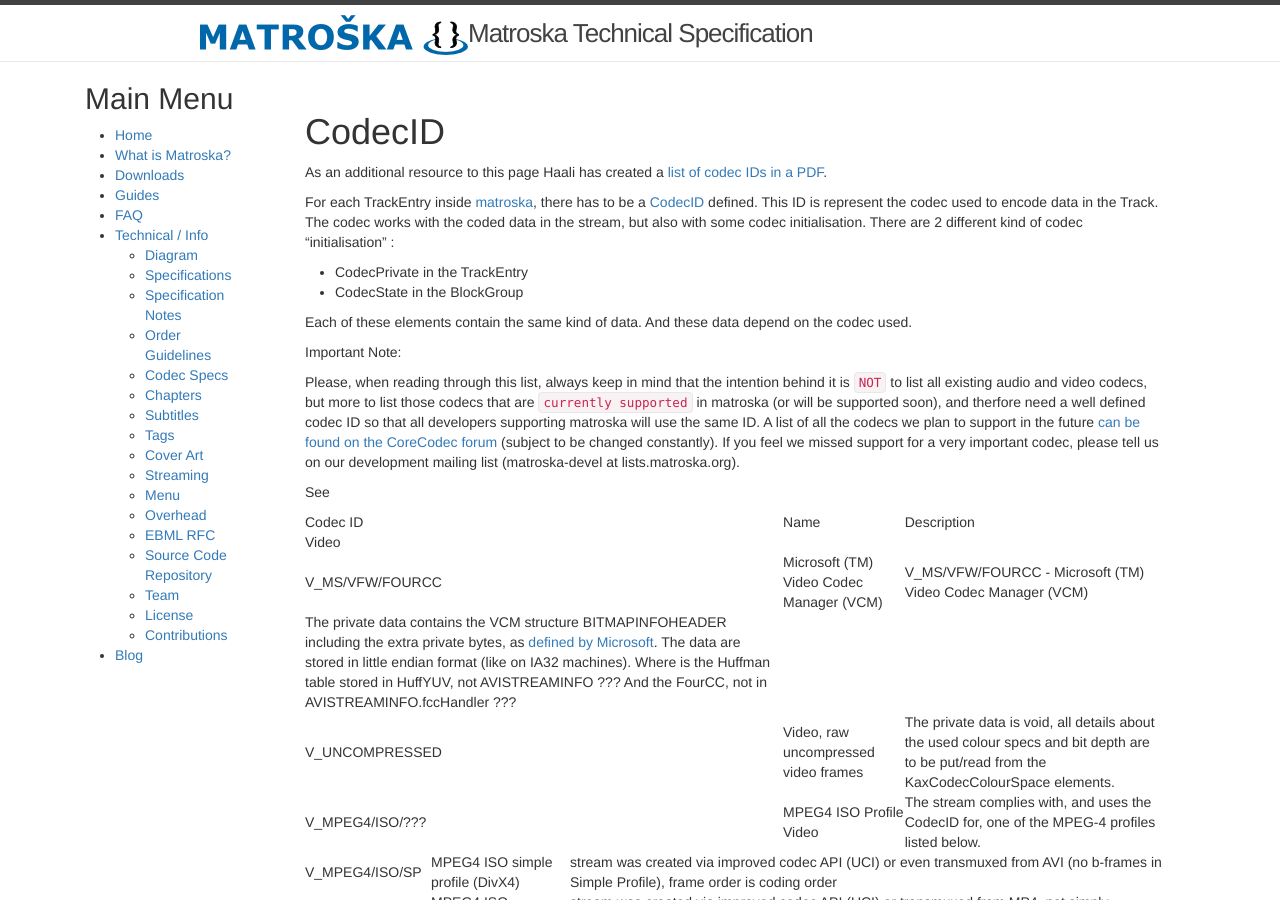
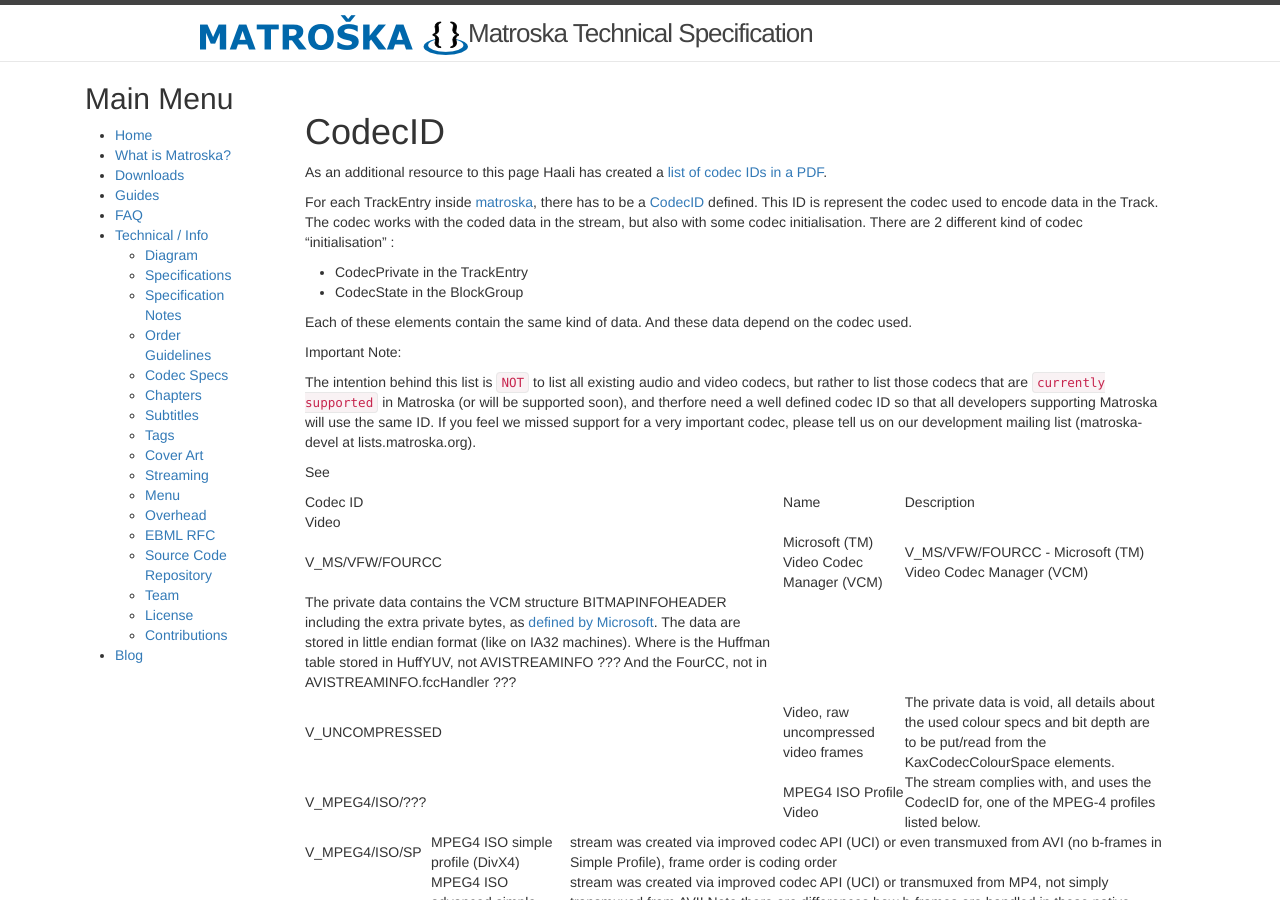
Before and after one commit to ietf-wg-cellar/matroska-specification, a Jekyll site: the page built from codec_specs.md, in a window 1280 px wide and 900 px high. Built offline with Jekyll 4.4.1, drawn with Linux system fonts in a browser that asks for light colours.

Commit message:
remove sentence about non-existent list of to-be-supported codecs
Fixes #36.

```diff
--- a/codec_specs.md
+++ b/codec_specs.md
@@ -14,7 +14,7 @@
 
 Important Note:
 
-Please, when reading through this list, always keep in mind that the intention behind it is `NOT` to list all existing audio and video codecs, but more to list those codecs that are `currently supported` in matroska (or will be supported soon), and therfore need a well defined codec ID so that all developers supporting matroska will use the same ID. A list of all the codecs we plan to support in the future [can be found on the CoreCodec forum](http://www.corecodec.com/modules.php?op=modload&amp;name=PNphpBB2&amp;file=viewtopic&amp;t=227) (subject to be changed constantly). If you feel we missed support for a very important codec, please tell us on our development mailing list (matroska-devel at lists.matroska.org).
+The intention behind this list is `NOT` to list all existing audio and video codecs, but rather to list those codecs that are `currently supported` in Matroska (or will be supported soon), and therfore need a well defined codec ID so that all developers supporting Matroska will use the same ID. If you feel we missed support for a very important codec, please tell us on our development mailing list (matroska-devel at lists.matroska.org).
 
 See
 
```
